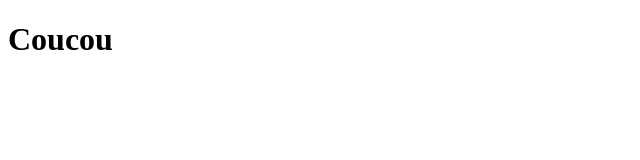
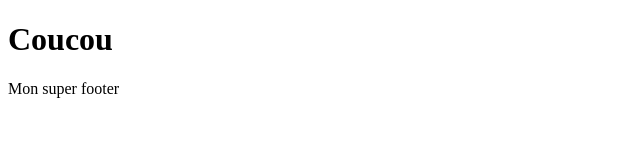
Before and after one commit to WildCodeSchool/orleans-032021-workshop-git, a plain HTML site: page index.html in a window 1280 px wide. Shown: the whole page, without its empty margins (0-640 px from the left). Drawn offline with Linux system fonts and the light colour scheme.

Commit message:
add footer

```diff
--- a/index.html
+++ b/index.html
@@ -8,5 +8,6 @@
 </head>
 <body>
     <h1>Coucou</h1>
+    <footer>Mon super footer</footer>
 </body>
 </html>
```
